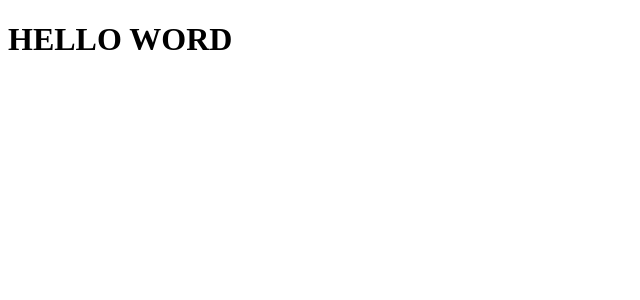
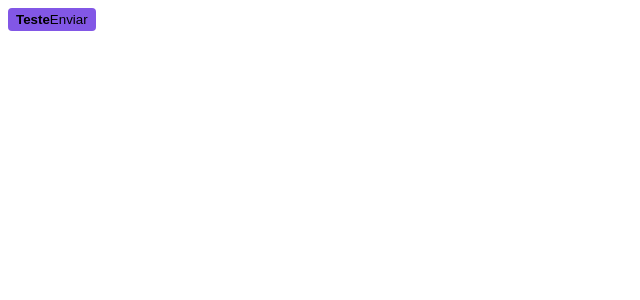
Before and after one commit to Gsilvaol/04-ignite-shop, a Next.js app: page / in a window 1280 px wide. Shown: the top 300 px of the page, without its empty margins (0-640 px from the left). Built offline with nearby package versions, Linux system fonts and the light colour scheme.

Commit message:
Configurando Stitches

```diff
--- a/src/pages/_document.tsx
+++ b/src/pages/_document.tsx
@@ -1,4 +1,5 @@
 import { Html, Head, Main, NextScript } from 'next/document'
+import { getCssText } from '../styles'
 
 export default function Document() {
     return (
@@ -7,6 +8,7 @@
                 <link rel="preconnect" href="https://fonts.googleapis.com" />
                 <link rel="preconnect" href="https://fonts.gstatic.com" crossOrigin="anonymous" />
                 <link href="https://fonts.googleapis.com/css2?family=Roboto:wght@400;700&display=swap" rel="stylesheet" />
+                <style id="stitches" dangerouslySetInnerHTML={{ __html: getCssText() }} />
             </Head>
             <body>
                 <Main />
--- a/src/pages/index.tsx
+++ b/src/pages/index.tsx
@@ -1,8 +1,25 @@
+import { styled } from "../styles";
+
+const Button = styled('button', {
+  backgroundColor: '$rocketseat',
+  borderRadius: 4,
+  border: 0,
+  padding: '4px 8px',
+
+  span: {
+    fontWeight: 'bold'
+  },
+
+  '&:hover': {
+    filter: 'brightness(0.8)'
+  }
+})
 
 export default function Home() {
   return (
-    <h1>
-     HELLO WORD
-    </h1>
+    <Button>
+      <span>Teste</span>
+      Enviar
+    </Button>
   );
 }
--- /dev/null
+++ b/src/styles/index.ts
@@ -0,0 +1,18 @@
+import { createStitches } from "@stitches/react";
+
+export const {
+    config,
+    styled,
+    css,
+    globalCss,
+    keyframes,
+    getCssText,
+    theme,
+    createTheme
+} = createStitches({
+    theme: {
+        colors: {
+            rocketseat: '#8257e6',
+        }
+    }
+})
```
Also changed, not shown: package.json (+5 -4 lines), 1 other file (tests, documents, lock files or other folders).
